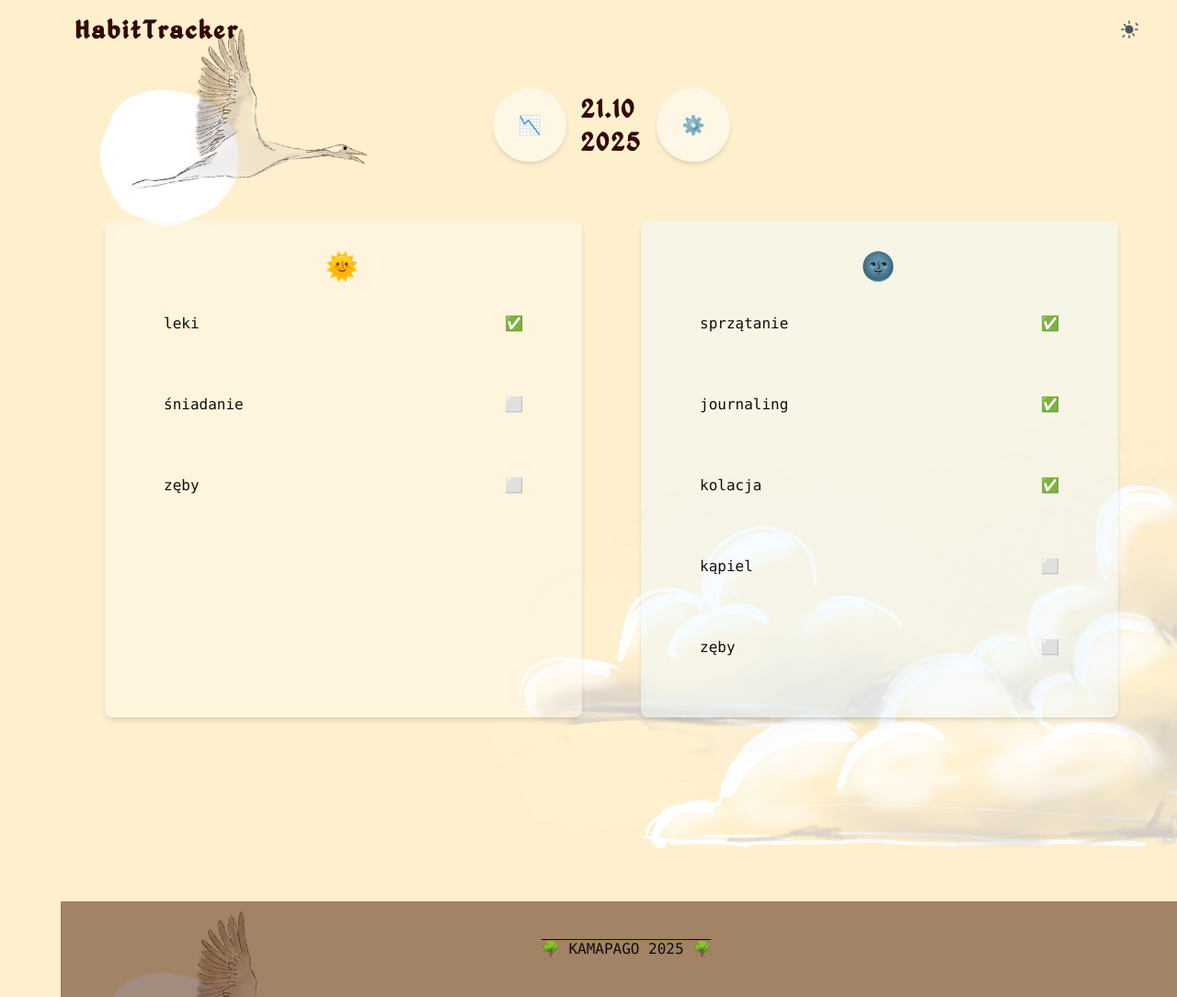
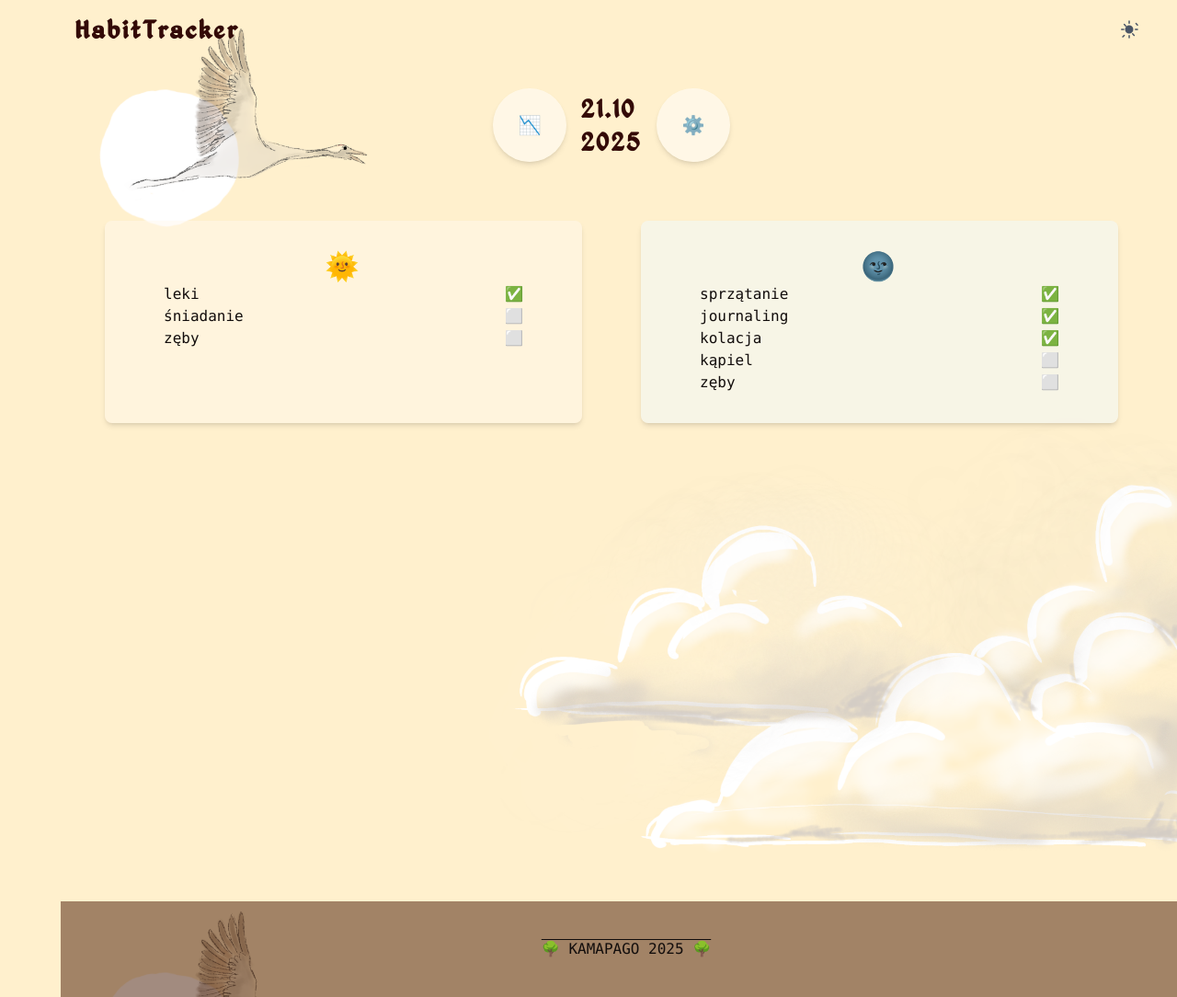
Before and after one commit to kama-pa-go/KGprojects, a Jekyll site: the page nawyki.html, which Jekyll copies as it is, in a window 1280 px wide. Shown: the whole page at 92% size. Built offline with Jekyll 4.4.1, drawn with Linux system fonts in a browser that asks for light colours.

Commit message:
uładnienie

```diff
--- a/nawyki.html
+++ b/nawyki.html
@@ -102,15 +102,15 @@
       <div class="flex flex-row justify-center">
         <h1>🌞</h1>
       </div>
-      <div class="flex flex-row justify-between m-8">
+      <div class="flex flex-row justify-between mx-8">
         <p>leki</p>
         <p>✅</p>
       </div>
-      <div class="flex flex-row justify-between m-8">
+      <div class="flex flex-row justify-between mx-8">
         <p>śniadanie</p>
         <p>⬜</p>
       </div>
-      <div class="flex flex-row justify-between m-8">
+      <div class="flex flex-row justify-between mx-8">
         <p>zęby</p>
         <p>⬜</p>
       </div>
@@ -118,23 +118,23 @@
       <div class="flex flex-row justify-center">
         <h1>🌚</h1>
       </div>
-      <div class="flex flex-row justify-between m-8">
+      <div class="flex flex-row justify-between mx-8">
         <p>sprzątanie</p>
         <p>✅</p>
       </div>
-      <div class="flex flex-row justify-between m-8">
+      <div class="flex flex-row justify-between mx-8">
         <p>journaling</p>
         <p>✅</p>
       </div>
-      <div class="flex flex-row justify-between m-8">
+      <div class="flex flex-row justify-between mx-8">
         <p>kolacja</p>
         <p>✅</p>
       </div>
-      <div class="flex flex-row justify-between m-8">
+      <div class="flex flex-row justify-between mx-8">
         <p>kąpiel</p>
         <p>⬜</p>
       </div>
-      <div class="flex flex-row justify-between m-8">
+      <div class="flex flex-row justify-between mx-8">
         <p>zęby</p>
         <p>⬜</p>
       </div>
```
